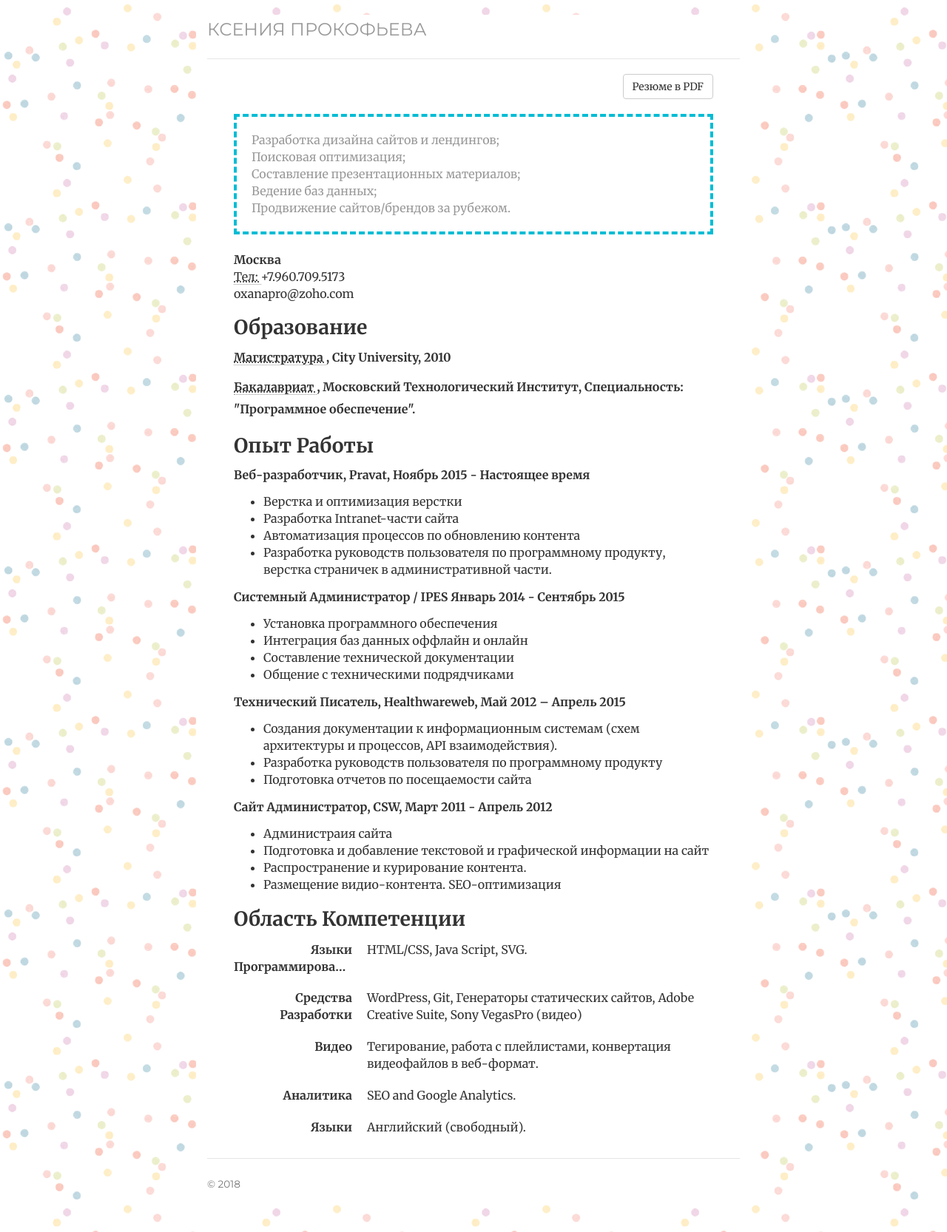
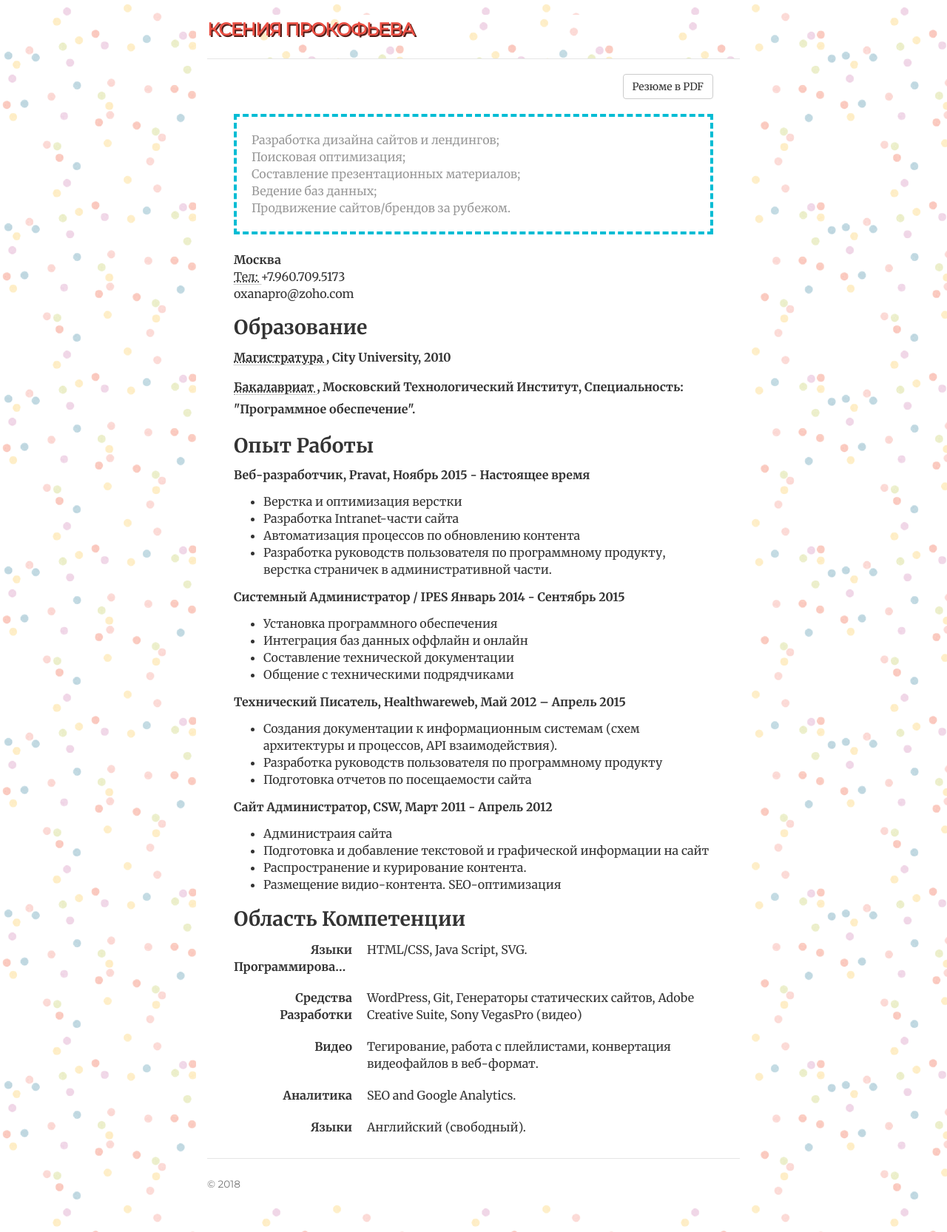
Before and after one commit to cvkp/cvkp.github.io, a Jekyll site: the page built from web/index.html, in a window 1280 px wide. Shown: the whole page at 74% size. Built offline with Jekyll 4.4.1, drawn with Linux system fonts in a browser that asks for light colours; nearby versions of some CDN libraries; library files that are not in the unit come from our copies.

Commit message:
Update style.css

```diff
--- a/css/style.css
+++ b/css/style.css
@@ -654,3 +654,21 @@ background: #fff;
     margin-top: 20px;
     margin-bottom: 20px;
 }
+
+
+/* CV-web */
+.web .header h3 {
+
+    background: #fff url(/images/bub-confetti.png) 0px 0px repeat;
+
+}
+
+.web h3.text-muted a {
+    font-weight: 800;
+    letter-spacing: -1px;
+    margin: 0 auto;
+    color: #ec4f43;
+    line-height: 1.2;
+    text-transform: uppercase;
+    text-shadow: 2px 2px 0 #561e19;
+}
```
